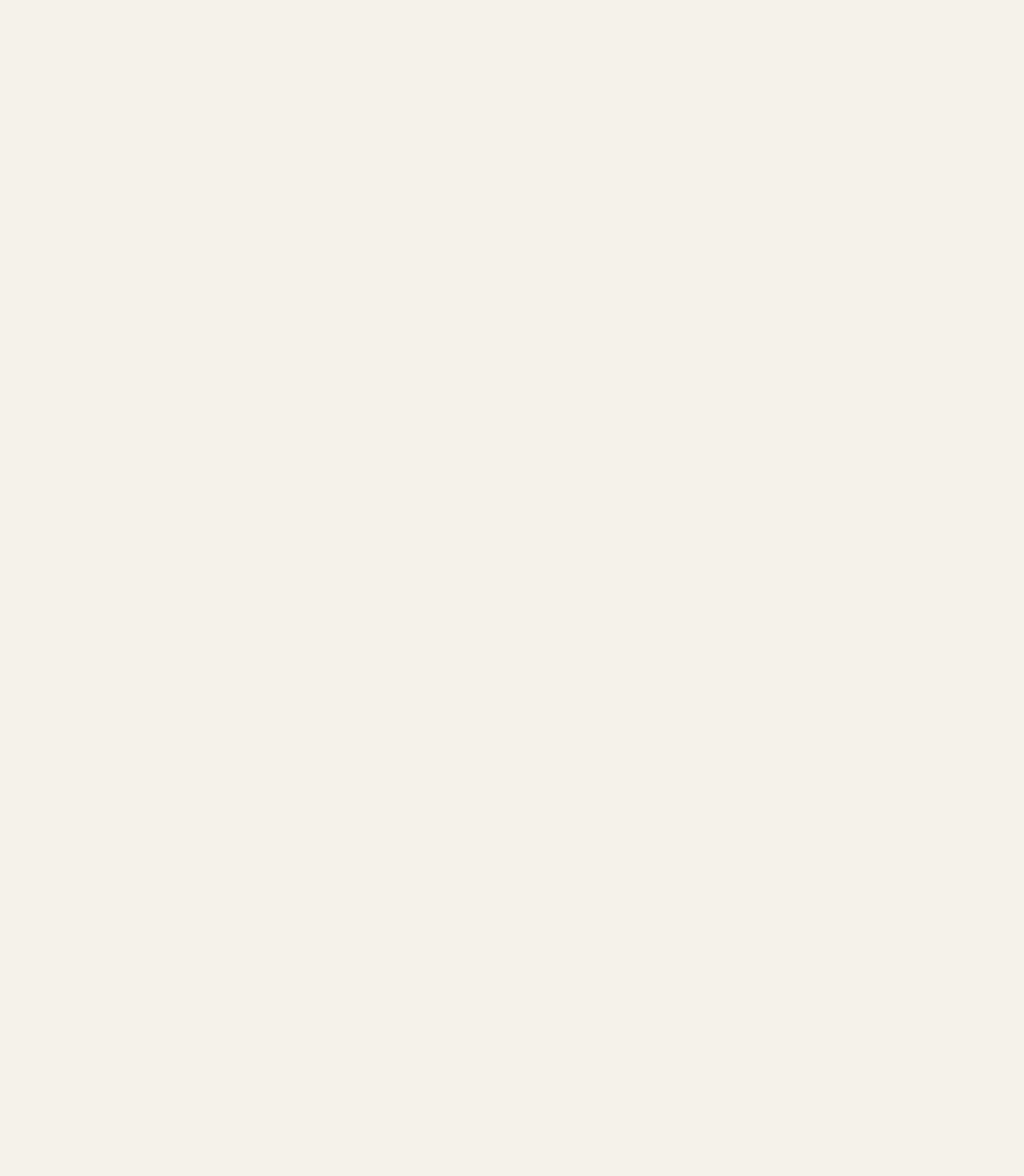
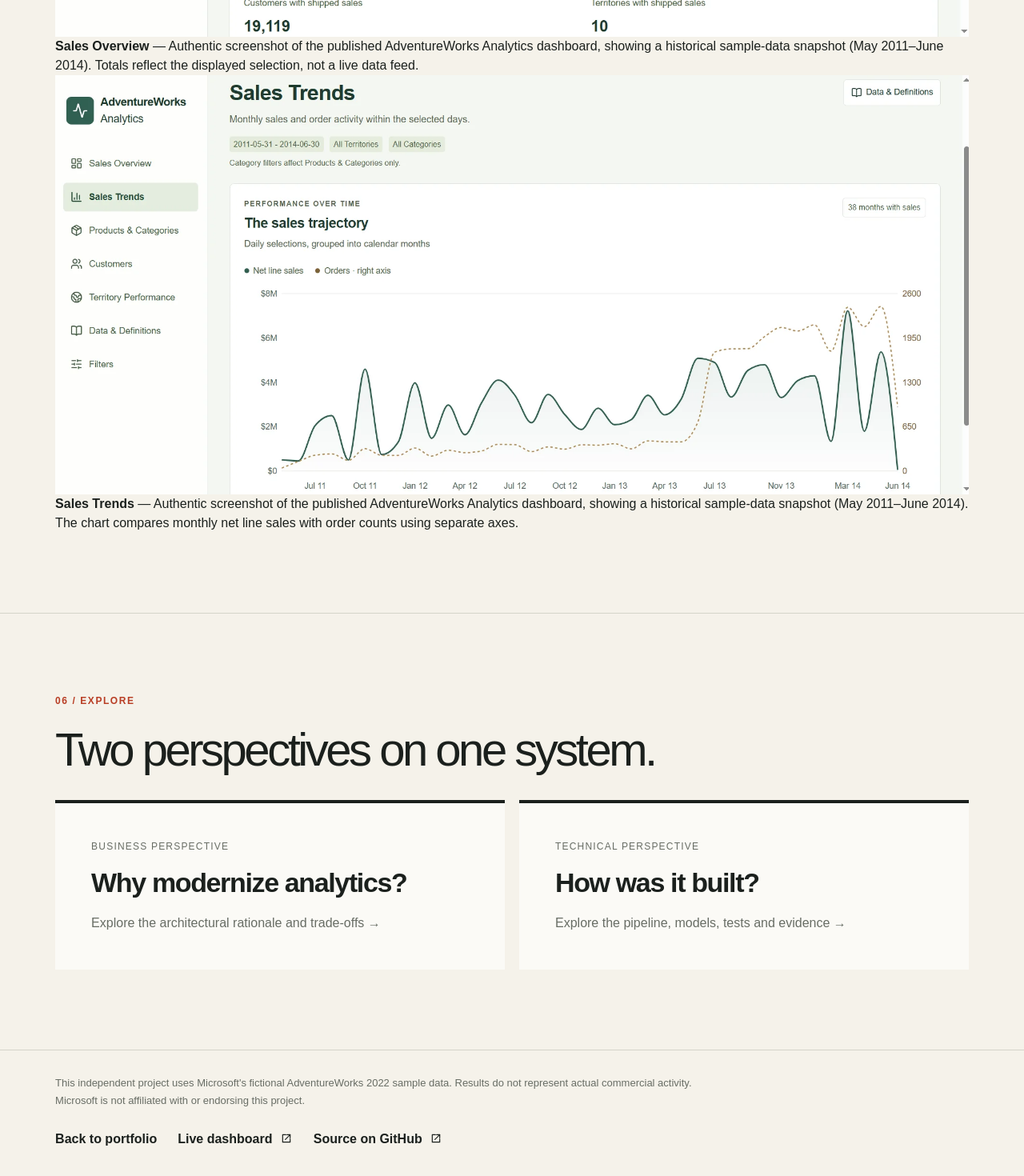
Before and after one commit to mikezhao415/mikezhao.dev, a Next.js app: page /projects/adventureworks-analytics in a window 1280 px wide. Shown: the part 4325-5795 px from the top of the page at 80% size. Before the commit the page ends 4210 px from the top, so only its background shows below. Built offline with nearby package versions, Linux system fonts and the light colour scheme.

Commit message:
Show authentic dashboard screenshots on AdventureWorks overview

```diff
--- a/app/projects/adventureworks-analytics/page.tsx
+++ b/app/projects/adventureworks-analytics/page.tsx
@@ -1,6 +1,6 @@
 import { ExternalPageIcon } from "./external-page-icon";
 import type { Metadata } from "next";
-import { ArchitectureDiagram, CaseLinks, EvidenceLink } from "./components";
+import { ArchitectureDiagram, CaseLinks, DashboardScreenshot, EvidenceLink } from "./components";
 import { project } from "../../../content/adventureworks";
 
 export const metadata: Metadata = {
@@ -21,6 +21,7 @@
     <section className="case-section section-shell"><p className="case-eyebrow">02 / Experiment</p><h2>A transactional database. A modern analytical workflow.</h2><p>Using Microsoft&apos;s fictional AdventureWorks 2022 sample database, I built a workflow that extracts sales data, organizes it into analytical models, validates business metrics and publishes an interactive dashboard.</p><p>The emphasis is correctness, traceability and repeatable execution—not an unmeasured claim of faster reporting or reduced costs.</p></section>
     <section className="case-section section-shell"><p className="case-eyebrow">03 / Architecture</p><h2>Separate the responsibilities. Verify the handoffs.</h2><ArchitectureDiagram /></section>
     <section className="case-section section-shell"><p className="case-eyebrow">04 / Outcome</p><h2>A working system with verifiable results.</h2><p>The project includes 23 real-source dbt models, documented sales metric contracts, independent reconciliation and a publicly accessible dashboard. The deployed application consumes a reviewed, precomputed aggregate artifact rather than a live analytical database.</p><EvidenceLink href={project.source + "/blob/main/README.md"}>Review the implementation and evidence</EvidenceLink></section>
-    <section className="case-section section-shell"><p className="case-eyebrow">05 / Explore</p><h2>Two perspectives on one system.</h2><CaseLinks /></section>
+    <section className="case-section section-shell"><p className="case-eyebrow">05 / Dashboard</p><h2>From validated models to a usable view.</h2><p>These are genuine captures of the published dashboard, based on the historical AdventureWorks 2022 sample. The deployed site serves a reviewed aggregate rather than querying a live database.</p><DashboardScreenshot view="overview" /><DashboardScreenshot view="trends" /></section>
+    <section className="case-section section-shell"><p className="case-eyebrow">06 / Explore</p><h2>Two perspectives on one system.</h2><CaseLinks /></section>
   </>;
 }
```
